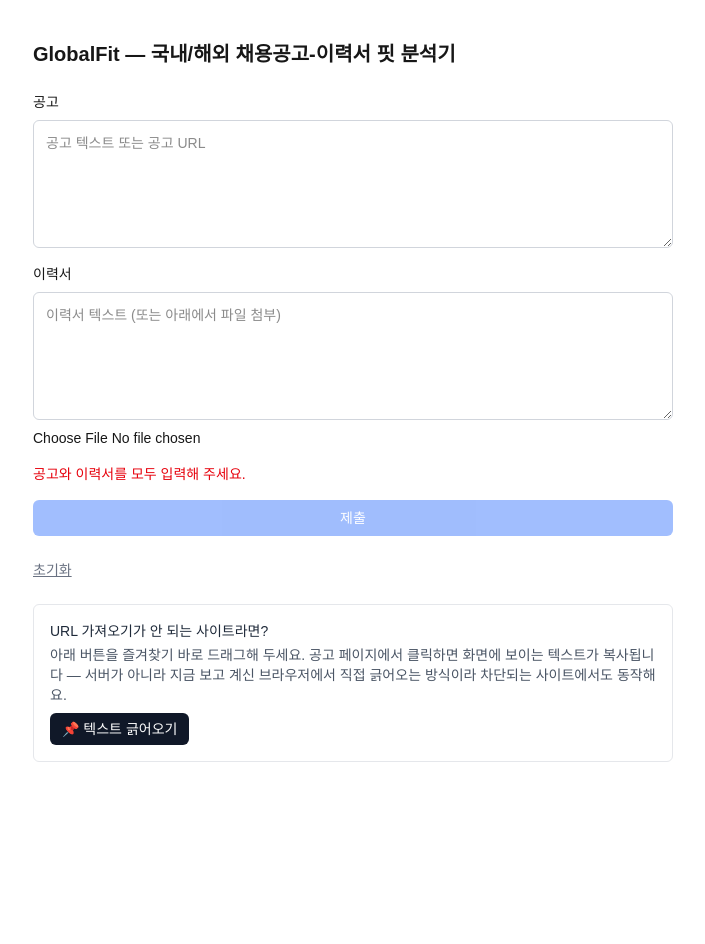
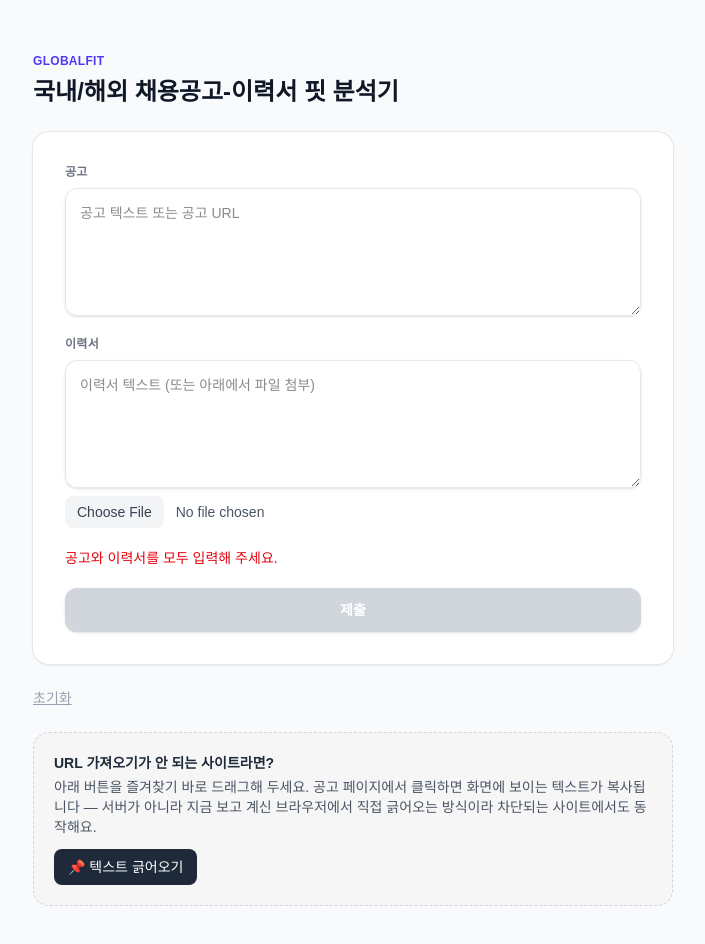
Before and after one commit to 0se0/globalfit, a Next.js app: page / in a window 1280 px wide. Shown: the top 944 px of the page, without its empty margins (287-992 px from the left). Before the commit the page ends 802 px from the top, so only its background shows below. Built offline with nearby package versions, Linux system fonts and the light colour scheme.

Commit message:
style: redesign input screen with Jobscan/Enhancv-inspired look
Card-based layout on a light gray canvas, indigo accent color,
rounded-xl inputs with focus rings, color-coded states (indigo for
attached file, emerald for saved entry). No functional changes.

```diff
--- a/app/page.tsx
+++ b/app/page.tsx
@@ -141,13 +141,26 @@ export default function Home() {
   }
 
   return (
-    <div className="mx-auto flex max-w-2xl flex-col gap-6 px-4 py-10">
-      <h1 className="text-xl font-semibold">
-        GlobalFit — 국내/해외 채용공고-이력서 핏 분석기
+    <div className="min-h-screen bg-gray-50">
+      <div className="mx-auto flex max-w-2xl flex-col gap-6 px-4 py-12">
+        <div>
+          <span className="text-xs font-semibold uppercase tracking-wide text-indigo-600">
+            GlobalFit
+          </span>
+          <h1 className="mt-1 text-2xl font-bold text-gray-900">
+            국내/해외 채용공고-이력서 핏 분석기
           </h1>
-      <form onSubmit={handleSubmit} className="flex flex-col gap-4">
+        </div>
+
+        <form
+          onSubmit={handleSubmit}
+          className="flex flex-col gap-5 rounded-2xl bg-white p-6 shadow-sm ring-1 ring-gray-200 sm:p-8"
+        >
           <div className="flex flex-col gap-2">
-          <label htmlFor="jd" className="text-sm font-medium">
+            <label
+              htmlFor="jd"
+              className="text-xs font-semibold uppercase tracking-wide text-gray-500"
+            >
               공고
             </label>
             <textarea
@@ -158,7 +171,7 @@ export default function Home() {
                 setFetchError(null);
               }}
               placeholder="공고 텍스트 또는 공고 URL"
-            className="min-h-32 rounded-md border border-gray-300 p-3 text-sm"
+              className="min-h-32 rounded-xl border border-gray-200 p-3.5 text-sm shadow-sm transition focus:border-indigo-500 focus:outline-none focus:ring-2 focus:ring-indigo-500/30"
             />
             {isJdUrl && (
               <div className="flex flex-col gap-2">
@@ -166,26 +179,31 @@ export default function Home() {
                   type="button"
                   onClick={handleFetchUrl}
                   disabled={isFetchingUrl}
-                className="self-start rounded-md bg-gray-900 px-3 py-1.5 text-sm text-white disabled:opacity-50"
+                  className="self-start rounded-lg bg-indigo-600 px-3.5 py-2 text-sm font-medium text-white transition hover:bg-indigo-700 disabled:opacity-50"
                 >
                   {isFetchingUrl ? "가져오는 중..." : "URL에서 가져오기"}
                 </button>
-              {fetchError && <p className="text-sm text-red-600">{fetchError}</p>}
+                {fetchError && (
+                  <p className="text-sm text-red-600">{fetchError}</p>
+                )}
               </div>
             )}
           </div>
 
           <div className="flex flex-col gap-2">
-          <label htmlFor="resume" className="text-sm font-medium">
+            <label
+              htmlFor="resume"
+              className="text-xs font-semibold uppercase tracking-wide text-gray-500"
+            >
               이력서
             </label>
             {resumeFile ? (
-            <div className="flex items-center gap-2 rounded-md border border-gray-300 p-3 text-sm">
+              <div className="flex items-center gap-2 rounded-xl border border-indigo-100 bg-indigo-50 p-3.5 text-sm text-indigo-900">
                 <span>📎 {resumeFile.name}</span>
                 <button
                   type="button"
                   onClick={handleRemoveFile}
-                className="text-gray-500 underline"
+                  className="text-indigo-500 underline hover:text-indigo-700"
                 >
                   제거
                 </button>
@@ -199,26 +217,28 @@ export default function Home() {
                   setFileError(null);
                 }}
                 placeholder="이력서 텍스트 (또는 아래에서 파일 첨부)"
-              className="min-h-32 rounded-md border border-gray-300 p-3 text-sm"
+                className="min-h-32 rounded-xl border border-gray-200 p-3.5 text-sm shadow-sm transition focus:border-indigo-500 focus:outline-none focus:ring-2 focus:ring-indigo-500/30"
               />
             )}
             <input
               type="file"
               accept=".pdf,.docx,.html,.htm,.hwp"
               onChange={handleFileChange}
-            className="text-sm"
+              className="text-sm text-gray-600 file:mr-3 file:rounded-lg file:border-0 file:bg-gray-100 file:px-3 file:py-1.5 file:text-sm file:font-medium file:text-gray-700 hover:file:bg-gray-200"
             />
             {fileError && <p className="text-sm text-red-600">{fileError}</p>}
           </div>
 
           {!isJdUrl && isEmpty && (
-          <p className="text-sm text-red-600">공고와 이력서를 모두 입력해 주세요.</p>
+            <p className="text-sm text-red-600">
+              공고와 이력서를 모두 입력해 주세요.
+            </p>
           )}
 
           <button
             type="submit"
             disabled={isBlocked}
-          className="rounded-md bg-blue-600 px-4 py-2 text-sm font-medium text-white disabled:cursor-not-allowed disabled:opacity-40"
+            className="rounded-xl bg-indigo-600 py-3 text-sm font-semibold text-white shadow-sm transition hover:bg-indigo-700 disabled:cursor-not-allowed disabled:bg-gray-300"
           >
             제출
           </button>
@@ -227,16 +247,16 @@ export default function Home() {
         <button
           type="button"
           onClick={handleReset}
-        className="self-start text-sm text-gray-500 underline"
+          className="self-start text-sm text-gray-400 underline hover:text-gray-600"
         >
           초기화
         </button>
 
-      <div className="rounded-md border border-gray-200 p-4 text-sm text-gray-600">
-        <p className="mb-1 font-medium text-gray-800">
+        <div className="rounded-2xl border border-dashed border-gray-300 bg-gray-100/60 p-5 text-sm text-gray-600">
+          <p className="mb-1 font-semibold text-gray-800">
             URL 가져오기가 안 되는 사이트라면?
           </p>
-        <p className="mb-2">
+          <p className="mb-3">
             아래 버튼을 즐겨찾기 바로 드래그해 두세요. 공고 페이지에서 클릭하면
             화면에 보이는 텍스트가 복사됩니다 — 서버가 아니라 지금 보고 계신
             브라우저에서 직접 긁어오는 방식이라 차단되는 사이트에서도 동작해요.
@@ -244,23 +264,23 @@ export default function Home() {
           <a
             ref={bookmarkletRef}
             onClick={(e) => e.preventDefault()}
-          className="inline-block cursor-move rounded-md bg-gray-900 px-3 py-1.5 text-sm text-white"
+            className="inline-block cursor-move rounded-lg bg-gray-800 px-3.5 py-2 text-sm font-medium text-white transition hover:bg-gray-900"
           >
             📌 텍스트 긁어오기
           </a>
         </div>
 
         {savedEntry && (
-        <div className="rounded-md border border-gray-200 p-4 text-sm">
-          <p className="mb-2 text-xs text-gray-500">
-            저장됨 ({savedEntry.savedAt})
+          <div className="rounded-2xl border border-emerald-100 bg-emerald-50 p-5 text-sm text-emerald-900">
+            <p className="mb-2 text-xs font-medium text-emerald-600">
+              ✓ 저장됨 · {savedEntry.savedAt}
             </p>
             <p>
-            <span className="font-medium">공고:</span>{" "}
+              <span className="font-semibold">공고:</span>{" "}
               {savedEntry.jdText.slice(0, 30)}
             </p>
             <p>
-            <span className="font-medium">이력서:</span>{" "}
+              <span className="font-semibold">이력서:</span>{" "}
               {savedEntry.resumeFile
                 ? `📎 ${savedEntry.resumeFile.name}`
                 : savedEntry.resumeText.slice(0, 30)}
@@ -268,5 +288,6 @@ export default function Home() {
           </div>
         )}
       </div>
+    </div>
   );
 }
```
Lines whose indentation alone changed are shown as unchanged.
